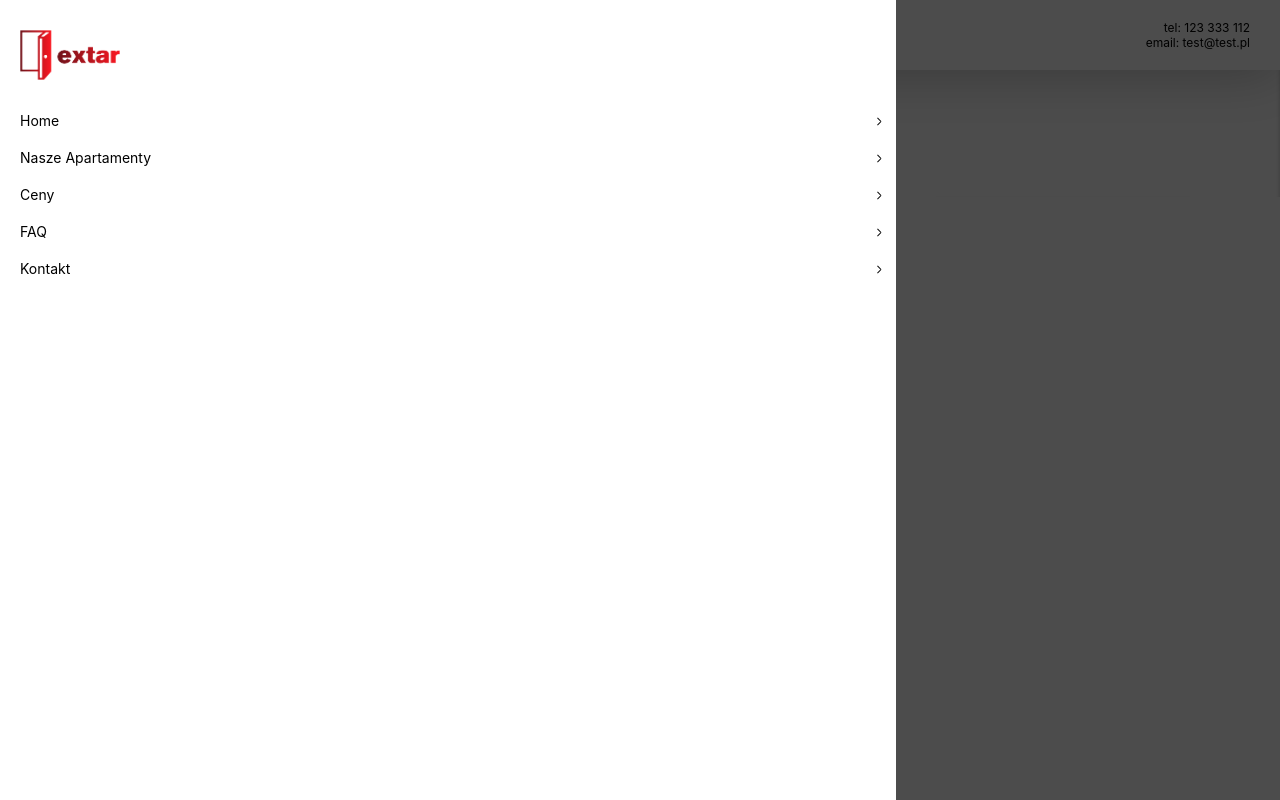
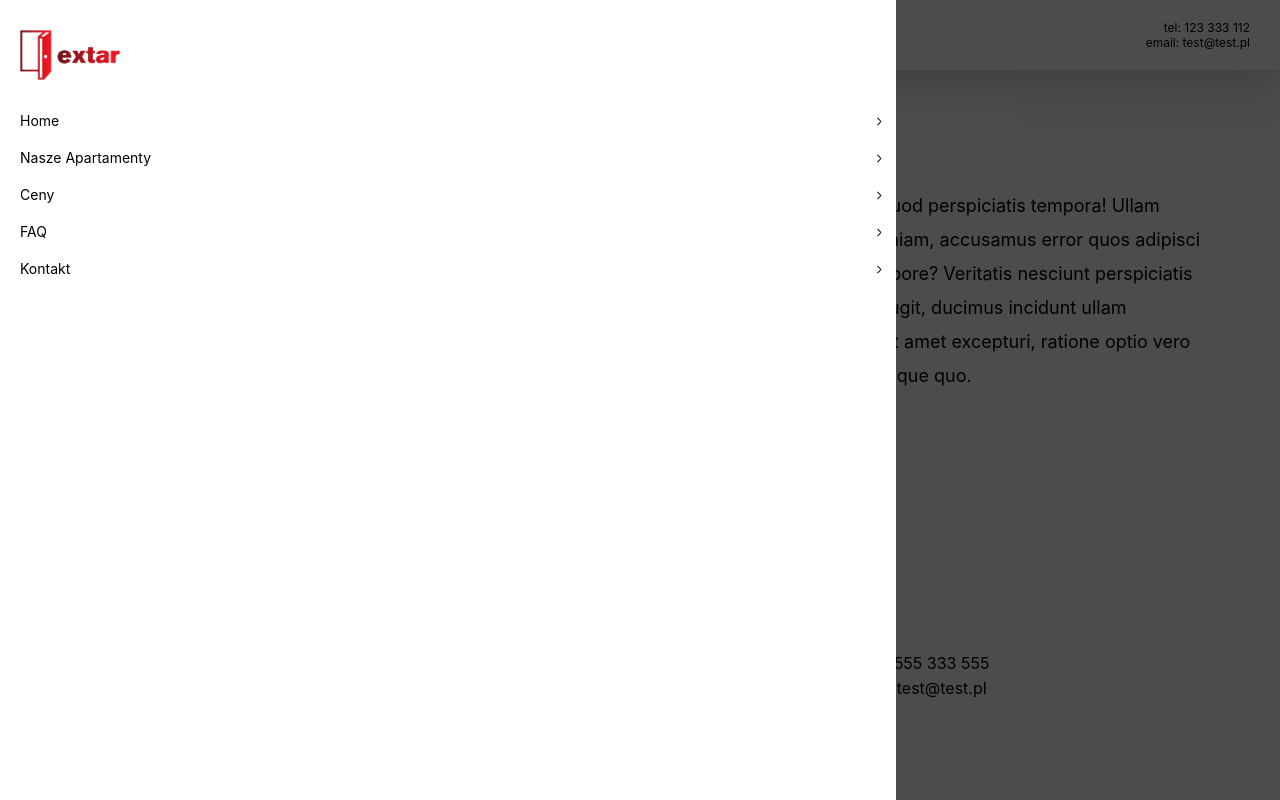
Before and after one commit to frodo33/extar-website, a React (Create React App) app: page /contact in a window 1280 px wide. Shown: the top 800 px of the page. Built offline with nearby package versions, Linux system fonts and the light colour scheme.

Commit message:
added routing, styled contact page and started styling apartments page

```diff
--- a/src/App.js
+++ b/src/App.js
@@ -11,6 +11,10 @@ import { createGlobalStyle } from 'styled-components';
 import { Navbar } from 'components/base/Navbar';
 import { Footer } from 'components/Footer';
 import { HomePage } from 'components/pages/HomePage';
+import { ApartmentsPage } from 'components/pages/ApartmentsPage';
+// import { PricesPage } from 'components/pages/PricesPage';
+// import { FAQPage } from 'components/pages/FAQPage';
+import { ContactPage } from 'components/pages/ContactPage';
 
 const GlobalStyle = createGlobalStyle`
     * {
@@ -45,6 +49,9 @@ function App() {
         <Navbar />
         <Switch>
           <Route exact path="/" component={HomePage} />
+          <Route path="/apartments" component={ApartmentsPage} />
+          <Route path="/contact" component={ContactPage} />
+          <Route render={() => <Redirect to={{pathname: "/"}} />} />
         </Switch>
         <Footer />
       </Router>
--- a/src/components/MenuDesktop.js
+++ b/src/components/MenuDesktop.js
@@ -5,21 +5,21 @@ import styled from 'styled-components/macro';
 export const MenuDesktop = () => {
 	return (
 		<MenuDesktopWrapper>
-			<MenuDesktopItem>
+			<li>
 				<Link to='/'>Home</Link>
-			</MenuDesktopItem>
-			<MenuDesktopItem>
-				<Link to='/'>Nasze Apartamenty</Link>
-			</MenuDesktopItem>
-			<MenuDesktopItem>
-				<Link to='/'>Ceny</Link>
-			</MenuDesktopItem>
-			<MenuDesktopItem>
-				<Link to='/'>FAQ</Link>
-			</MenuDesktopItem>
-			<MenuDesktopItem>
-				<Link to='/'>Kontakt</Link>
-			</MenuDesktopItem>
+			</li>
+			<li>
+				<Link to='/apartments'>Nasze Apartamenty</Link>
+			</li>
+			<li>
+				<Link to='/prices'>Ceny</Link>
+			</li>
+			<li>
+				<Link to='/faq'>FAQ</Link>
+			</li>
+			<li>
+				<Link to='/contact'>Kontakt</Link>
+			</li>
 		</MenuDesktopWrapper>
 	)
 }
@@ -37,10 +37,7 @@ const MenuDesktopWrapper = styled.ul`
 	@media screen and (min-width: 1024px) {
 		margin: 0 0 0 50px;
 	}
-`;
-
-
-const MenuDesktopItem = styled.li`
+	& li {
 		position: relative;
 		text-align: center;
 		font-weight: 500;
@@ -76,4 +73,5 @@ const MenuDesktopItem = styled.li`
 				min-width: 100%;
 			}
 		}
+	}
 `;
--- a/src/components/base/Navbar.js
+++ b/src/components/base/Navbar.js
@@ -41,7 +41,6 @@ export const Navbar = () => {
 					<Logo />
 					<MenuDesktop />
 				</NavWrapper>
-
 				<NavContact />
 				<Hamburger />
 				<MenuMobile />
--- a/src/components/pages/ContactPage.js
+++ b/src/components/pages/ContactPage.js
@@ -0,0 +1,47 @@
+import React from 'react';
+import styled from 'styled-components/macro';
+import { Contact } from 'components/sections/Contact';
+import { ContactDescription } from 'components/sections/ContactDescription';
+
+const SectionTitle = styled.h1`
+	font-size: 2.4rem;
+	margin: 30px 0;
+	@media screen and (min-width: 768px) {
+		font-size: 3.2rem;
+		margin: 50px 0;
+	}
+`;
+
+export const ContactPage = () => {
+	return (
+		<div>
+			<ContactDescription />
+			<Contact />
+		</div>
+	)
+}
+
+const ContactDescriptionWrapper = styled.div`
+	width: 100%;
+	margin-top: 70px;
+	@media screen and (min-width: 768px) {
+		margin: 50px 0;
+	}
+	.container {
+		display: flex;
+		flex-direction: column;
+		align-items: center;
+		justify-content: center;
+	}
+`;
+const SectionContent = styled.p`
+	text-align: left;
+	line-height: 2rem;
+	font-size; 1.6rem;
+	width: 90%;
+
+	@media screen and (min-width: 768px) {
+		font-size: 1.8rem;
+    	line-height: 3.4rem;
+	}
+`;
--- /dev/null
+++ b/src/components/sections/ContactDescription.js
@@ -0,0 +1,47 @@
+import React from 'react';
+import styled from 'styled-components/macro';
+
+const SectionTitle = styled.h1`
+	font-size: 2.4rem;
+	margin: 30px 0;
+	@media screen and (min-width: 768px) {
+		font-size: 3.2rem;
+		margin: 50px 0;
+	}
+`;
+
+export const ContactDescription = () => {
+	return (
+		<ContactDescriptionWrapper>
+			<div className="container">
+				<SectionTitle>Kontakt</SectionTitle>
+				<SectionContent>Lorem ipsum dolor sit amet, consectetur adipisicing elit. Beatae minima vero, earum, deserunt quod perspiciatis tempora! Ullam dolorum facere suscipit esse temporibus iure, illo beatae qui? Nisi, officia? Ducimus ex iusto, veniam, accusamus error quos adipisci eum aperiam sapiente voluptatibus totam nostrum facere suscipit minima rerum laudantium tempore? Veritatis nesciunt perspiciatis quasi, porro! Voluptas officia corrupti illo accusantium quo libero, quae cum quibusdam neque fugit, ducimus incidunt ullam perspiciatis a beatae? Soluta quasi, cupiditate! Quae suscipit nobis totam voluptate esse, enim et amet excepturi, ratione optio vero aliquam dolor debitis! Officiis illum mollitia perspiciatis necessitatibus ut laboriosam suscipit cumque quo.</SectionContent>
+			</div>
+		</ContactDescriptionWrapper>
+	)
+}
+
+const ContactDescriptionWrapper = styled.div`
+	width: 100%;
+	margin-top: 70px;
+	@media screen and (min-width: 768px) {
+		margin: 50px 0;
+	}
+	.container {
+		display: flex;
+		flex-direction: column;
+		align-items: center;
+		justify-content: center;
+	}
+`;
+const SectionContent = styled.p`
+	text-align: left;
+	line-height: 2rem;
+	font-size; 1.6rem;
+	width: 90%;
+
+	@media screen and (min-width: 768px) {
+		font-size: 1.8rem;
+    	line-height: 3.4rem;
+	}
+`;
```
Also changed, not shown: src/components/pages/ApartmentsPage.js (+102 -0 lines), src/components/pages/FAQPage.js (+19 -0 lines), src/components/pages/PricesPage.js (+19 -0 lines). Lines whose indentation alone changed are shown as unchanged.
